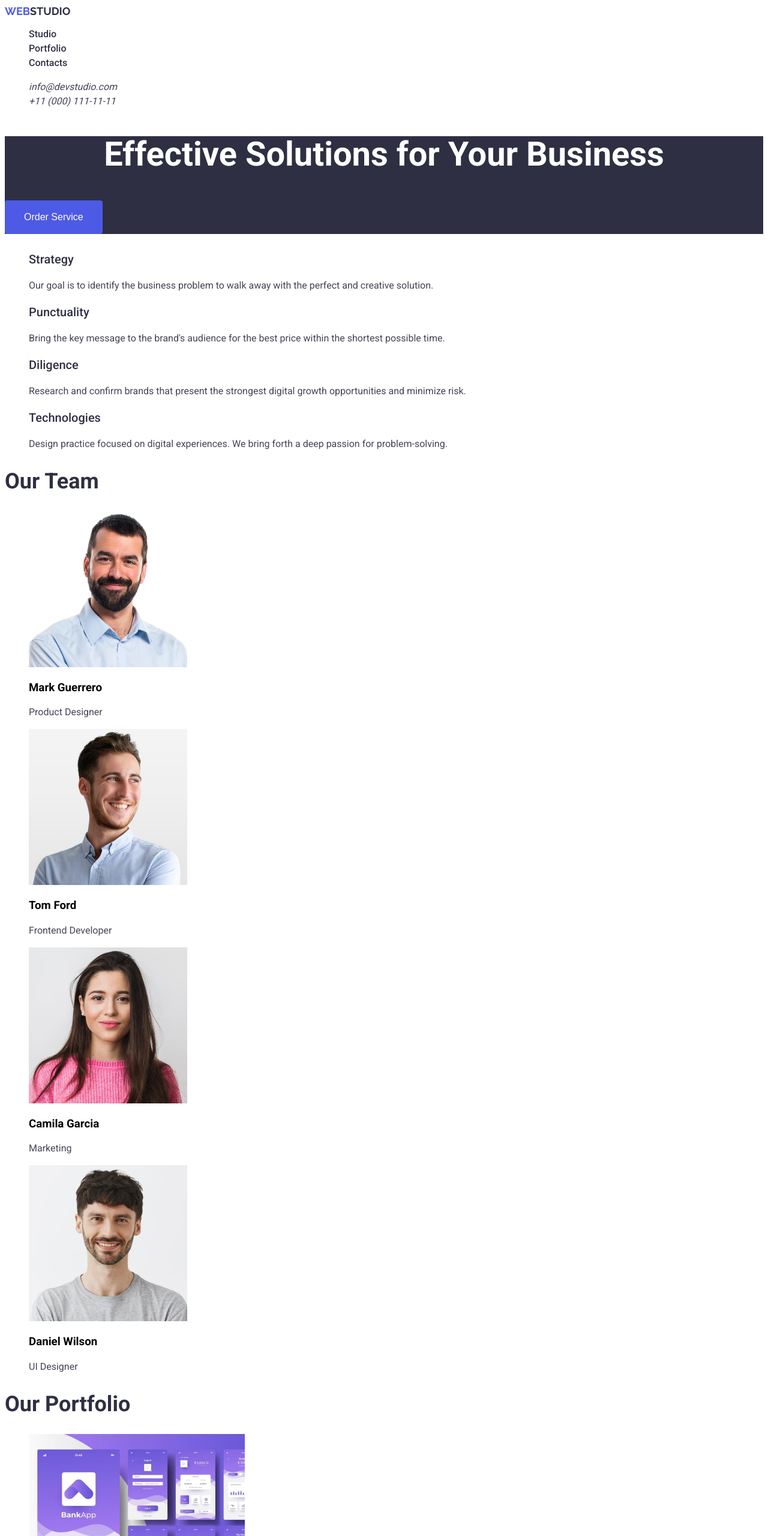
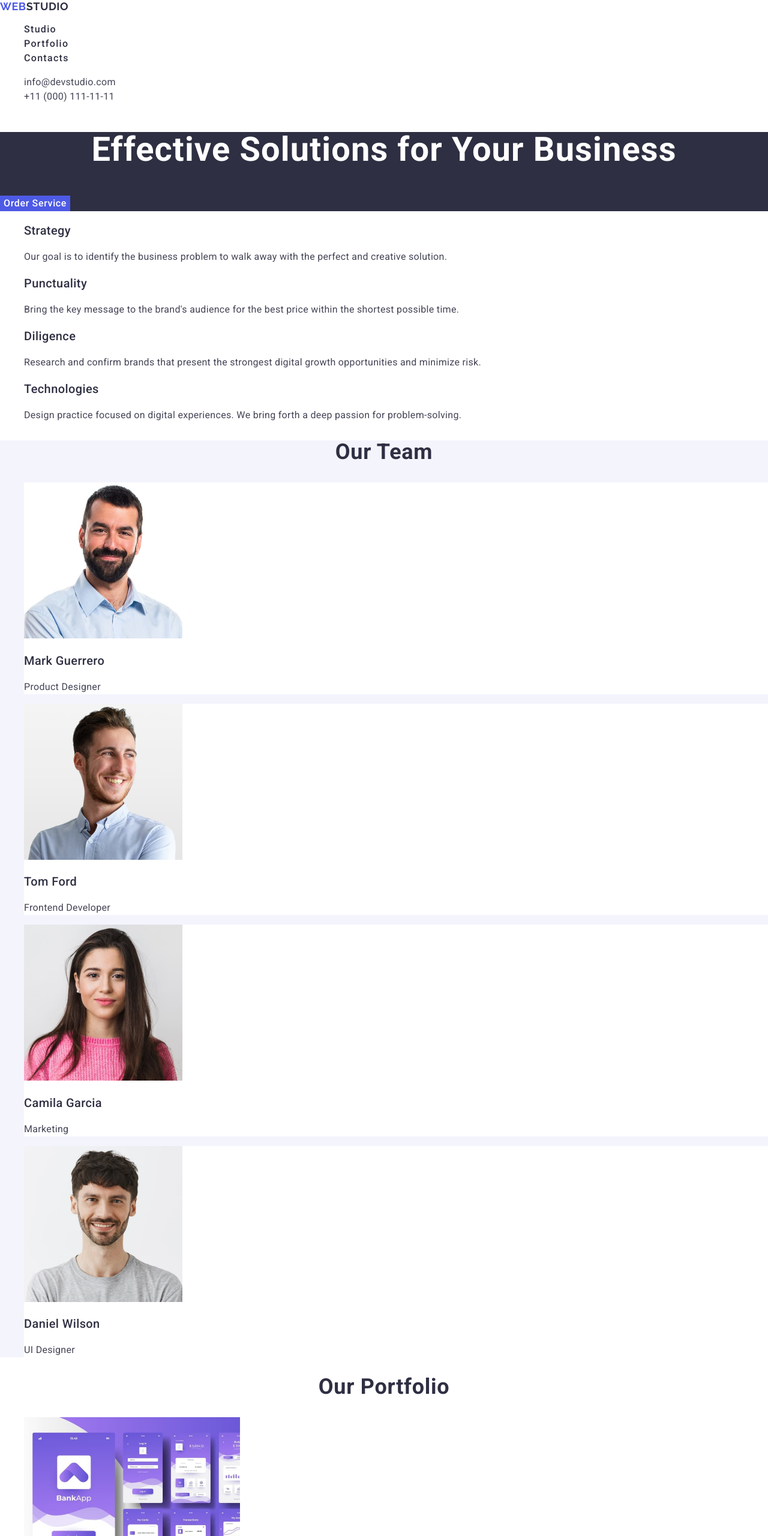
Before and after one commit to AlexxSich/goit-markup-hw-02, a plain HTML site: page index.html in a window 1280 px wide. Shown: the top 2560 px of the page at 60% size. Drawn offline with nearby package versions, Linux system fonts and the light colour scheme.

Commit message:
index and css changed

```diff
--- a/css/styles.css
+++ b/css/styles.css
@@ -1,6 +1,6 @@
 body {
     font-family: "Roboto", sans-serif;
-    color: #000;
+    color: #434455;
     background-color: #FFFFFF;
 }
 
@@ -15,94 +15,178 @@ ul {
 /* logo */
 .logo-web {
     color: #4D5AE5;
-    font-family: "Raleway";
+    font-family: "Raleway", sans-serif;
     font-weight: 700;
     font-size: 18px;
-    line-height: 21px;
+    line-height: 1.17;
+    letter-spacing: 0.03em;
     text-transform: uppercase;
 }
 
 .logo-studio {
     color: #2E2F42;
-    font-family: "Raleway";
-    font-weight: 700;
-    font-size: 18px;
-    line-height: 21px;
-    text-transform: uppercase;
 
 }
+
+/* navigation menu */
 
 .menu-nav-item {
     color: #2E2F42;
     font-weight: 500;
     font-size: 16px;
-    line-height: 24px;
+    line-height: 1.5;
+    letter-spacing: 0.082em;
 }
 
 .menu-nav-item:hover {
     color: #404BBF;
 }
 
+.menu-nav-item:active {
+    color: #404BBF;
+}
 
 .menu-nav-address {
-    color: #434455;
-    font-weight: 400;
-    font-size: 16px;
-    line-height: 24px;
+    font-style: normal;
 }
 
-.menu-nav-address:hover {
+.menu-nav-address-link {
+    color: #434455;
+    font-size: 16px;
+    line-height: 1.5;
+    letter-spacing: 0.02em;
+}
+
+.menu-nav-address-link:hover {
+    color: #404BBF;
+}
+
+.menu-nav-address-link:focus {
     color: #404BBF;
 }
 
 /* Section 0 */
-section h1 {
+.first-section-head {
     color: #FFFFFF;
     font-weight: 700;
     font-size: 56px;
-    line-height: 60px;
+    line-height: 1.07;
     text-align: center;
+    letter-spacing: 0.02em;
 }
 
-.section-0 {
+.first-section {
     background-color: #2E2F42;
 }
 
-button {
+.first-section-button {
     background-color: #4D5AE5;
+    font-family: "Roboto", sans-serif;
     color: #FFFFFF;
     font-weight: 500;
     font-size: 16px;
-    line-height: 24px;
-    letter-spacing: 4%;
-    padding: 16px 32px 16px 32px;
+    line-height: 1.5;
+    letter-spacing: 0.04em;
+    /* padding: 16px 32px 16px 32px; */
     border: none;
-    border-radius: 4px;
+    /* border-radius: 4px; */
+    cursor: pointer;
 }
 
-.button1:hover {
+.first-section-button:hover {
     background-color: #404BBF;
 }
 
-/* section 1 Our Goals */
+/* section 2 Our Goals */
 .our-goals {
     color: #2E2F42;
     font-weight: 500;
     font-size: 20px;
-    line-height: 24px;
+    line-height: 1.2;
+    letter-spacing: 0.02em;
 }
 
-p {
+.our-goals-text {
     color: #434455;
-    font-weight: 400;
     font-size: 16px;
-    line-height: 24px;
+    line-height: 1.5;
+    letter-spacing: 0.02em;
 
 }
 
-h2 {
+/* section 3 */
+.third-section {
+    background-color: #f4f4fd;
+}
+
+.our-team {
     color: #2E2F42;
     font-weight: 700;
     font-size: 36px;
-    line-height: 40px;
+    line-height: 1.11;
+    text-align: center;
+    letter-spacing: 0.02em;
+    text-transform: capitalize;
 }
+
+.our-team-members {
+    background-color: #FFFFFF;
+
+}
+
+.members-name {
+    color: #2E2F42;
+    font-weight: 500;
+    font-size: 20px;
+    line-height: 1.2;
+    letter-spacing: 0.02em;
+}
+
+.members-position {
+    color: #434455;
+    font-size: 16px;
+    line-height: 1.5;
+    letter-spacing: 0.02em;
+}
+
+/* section 4 */
+
+.our-portfolio {
+    color: #2E2F42;
+    font-weight: 700;
+    font-size: 36px;
+    line-height: 1.11;
+    text-align: center;
+    letter-spacing: 0.02em;
+    text-transform: capitalize;
+}
+
+.our-app {
+    color: #2E2F42;
+    font-weight: 500;
+    font-size: 20px;
+    line-height: 1.2;
+    letter-spacing: 0.02em;
+}
+
+.app-description {
+    color: #434455;
+    font-size: 16px;
+    line-height: 1.5;
+    letter-spacing: 0.02em;
+}
+
+/* footer */
+.footer-logo {
+    background-color: #2E2F42;
+}
+
+.logo-studio-footer {
+    color: #f4f4fd;
+}
+
+.footer-text {
+    line-height: 1.5;
+    color: #f4f4fd;
+    letter-spacing: 0.02em;
+}
--- a/index.html
+++ b/index.html
@@ -5,7 +5,7 @@
     <meta charset="UTF-8">
     <meta name="viewport" content="width=device-width, initial-scale=1.0">
     <title>Effective Solutions for Your Business</title>
-
+    <link rel="stylesheet" href="https://cdn.jsdelivr.net/npm/modern-normalize@2.0.0/modern-normalize.min.css">
     <link rel="preconnect" href="https://fonts.googleapis.com">
     <link rel="preconnect" href="https://fonts.gstatic.com" crossorigin>
     <link href="https://fonts.googleapis.com/css2?family=Raleway:wght@700&family=Roboto:wght@400;500;700&display=swap"
@@ -18,17 +18,17 @@
     <header>
         <!-- Top Line -->
         <nav>
-            <a href="./index.html"><span class="logo-web">Web</span><span class="logo-studio">Studio</span></a>
+            <a class="logo-web" href="./index.html">web<span class="logo-studio">Studio</span></a>
             <ul>
-                <li><a class="menu-nav-item" href="">Studio</a></li>
+                <li><a class="menu-nav-item" href="./index.html">Studio</a></li>
                 <li><a class="menu-nav-item" href="">Portfolio</a></li>
                 <li><a class="menu-nav-item" href="">Contacts</a></li>
             </ul>
         </nav>
-        <address>
+        <address class="menu-nav-address">
             <ul>
-                <li><a class="menu-nav-address" href="mailto:info@devstudio.com">info@devstudio.com</a></li>
-                <li><a class="menu-nav-address" href="tel:+110001111111">+11 (000) 111-11-11</a></li>
+                <li><a class="menu-nav-address-link" href="mailto:info@devstudio.com">info@devstudio.com</a></li>
+                <li><a class="menu-nav-address-link" href="tel:+110001111111">+11 (000) 111-11-11</a></li>
             </ul>
         </address>
     </header>
@@ -36,101 +36,98 @@
     <main>
 
         <!-- Hero Image -->
-        <section class="section-0">
-            <h1>Effective Solutions for Your Business</h1>
-            <button class="button1" type="button">Order Service</button>
+        <section class="first-section">
+            <h1 class="first-section-head">Effective Solutions for Your Business</h1>
+            <button class="first-section-button" type="button">Order Service</button>
         </section>
 
-        <!-- Section 1 Our Goals-->
+        <!-- Section 2 Our Goals-->
         <section>
             <h2></h2>
             <ul>
                 <li>
                     <h3 class="our-goals">Strategy</h3>
-                    <p>Our goal is to identify the business problem to walk away with
+                    <p class="our-goals-text">Our goal is to identify the business problem to walk away with
                         the perfect and creative solution.
                     </p>
                 </li>
 
                 <li>
                     <h3 class="our-goals">Punctuality</h3>
-                    <p>Bring the key message to the brand's audience for the best price
+                    <p class="our-goals-text">Bring the key message to the brand's audience for the best price
                         within the shortest possible time.
                     </p>
                 </li>
 
                 <li>
                     <h3 class="our-goals">Diligence</h3>
-                    <p>Research and confirm brands that present the strongest digital growth
+                    <p class="our-goals-text">Research and confirm brands that present the strongest digital growth
                         opportunities and minimize risk.
                 </li>
 
                 <li>
                     <h3 class="our-goals">Technologies</h3>
-                    <p>Design practice focused on digital experiences. We bring forth a deep
+                    <p class="our-goals-text">Design practice focused on digital experiences. We bring forth a deep
                         passion for problem-solving.
                     </p>
                 </li>
             </ul>
         </section>
 
-        <section>
-            <!-- Section 2 Our Team -->
+        <section class="third-section">
+            <!-- Section 3 Our Team -->
             <h2 class="our-team">Our Team</h2>
             <ul>
-                <li><img src="./images/Mark_Guerrero.jpg" alt="Mark Guerrero" width="264">
-                    <h3>Mark Guerrero</h3>
-                    <p>Product Designer</p>
+                <li class="our-team-members"><img src="./images/Mark_Guerrero.jpg" alt="Mark Guerrero" width="264">
+                    <h3 class="members-name">Mark Guerrero</h3>
+                    <p class="members-position">Product Designer</p>
                 </li>
-                <li><img src="./images/Tom_Ford.jpg" alt="Tom Ford" width="264">
-                    <h3>Tom Ford</h3>
-                    <p>Frontend Developer</p>
+                <li class="our-team-members"><img src="./images/Tom_Ford.jpg" alt="Tom Ford" width="264">
+                    <h3 class="members-name">Tom Ford</h3>
+                    <p class="members-position">Frontend Developer</p>
                 </li>
-                <li><img src="./images/Camila_Garcia.jpg" alt="Camila Garcia" width="264">
-                    <h3>Camila Garcia</h3>
-                    <p>Marketing</p>
+                <li class="our-team-members"><img src="./images/Camila_Garcia.jpg" alt="Camila Garcia" width="264">
+                    <h3 class="members-name">Camila Garcia</h3>
+                    <p class="members-position">Marketing</p>
                 </li>
-                <li><img src="./images/Daniel_Wilson.jpg" alt="Daniel Wilson" width="264">
-                    <h3>Daniel Wilson</h3>
-                    <p>UI Designer</p>
+                <li class="our-team-members"><img src="./images/Daniel_Wilson.jpg" alt="Daniel Wilson" width="264">
+                    <h3 class="members-name">Daniel Wilson</h3>
+                    <p class="members-position">UI Designer</p>
                 </li>
             </ul>
         </section>
 
-        <!-- Section 3 Our Portfolio -->
+        <!-- Section 4 Our Portfolio -->
         <section>
-            <h2>Our Portfolio</h2>
+            <h2 class="our-portfolio">Our Portfolio</h2>
 
             <!-- Row 1 -->
             <ul>
                 <li><img src="./images/banking-app.jpg" alt="Banking App" width="360">
-                    <h3>Banking App</h3>
-                    <p>App</p>
+                    <h3 class="our-app">Banking App</h3>
+                    <p class="app-description">App</p>
                 </li>
                 <li>
                     <img src="./images/cashless-payment.jpg" alt="Cashless Payment" width="360">
-                    <h3>Cashless Payment</h3>
-                    <p>Marketing</p>
+                    <h3 class="our-app">Cashless Payment</h3>
+                    <p class="app-description">Marketing</p>
                 </li>
                 <li><img src="./images/meditation-app.jpg" alt="Meditation App" width="360">
-                    <h3>Meditation App</h3>
-                    <p>App</p>
+                    <h3 class="our-app">Meditation App</h3>
+                    <p class="app-description">App</p>
                 </li>
-            </ul>
-
-            <!-- Row 2 -->
-            <ul>
+                <!-- Row 2 -->
                 <li><img src="./images/taxi-service.jpg" alt="Taxi Service" width="360">
-                    <h3>Taxi Service</h3>
-                    <p>Marketing</p>
+                    <h3 class="our-app">Taxi Service</h3>
+                    <p class="app-description">Marketing</p>
                 </li>
                 <li><img src="./images/screen-ilustration.jpg" alt="Screen Illustrations" width="360">
-                    <h3>Screen Illustrations</h3>
-                    <p>Design</p>
+                    <h3 class="our-app">Screen Illustrations</h3>
+                    <p class="app-description">Design</p>
                 </li>
                 <li><img src="./images/online-courses.jpg" alt="Online Courses" width="360">
-                    <h3>Online Courses</h3>
-                    <p>Marketing</p>
+                    <h3 class="our-app">Online Courses</h3>
+                    <p class="app-description">Marketing</p>
                 </li>
             </ul>
 
@@ -139,9 +136,10 @@
 
     </main>
 
-    <footer>
-        <a href="./index.html"><span class="logo-web">Web</span><span class="logo-studio">Studio</span></a>
-        <p>Increase the flow of customers and sales for your business with digital marketing & growth solutions.</p>
+    <footer class="footer-logo">
+        <a class="logo-web" href="./index.html">web<span class="logo-studio-footer">Studio</span></a>
+        <p class="footer-text">Increase the flow of customers and sales for your business with digital marketing &
+            growth solutions.</p>
     </footer>
 
 </body>
```
